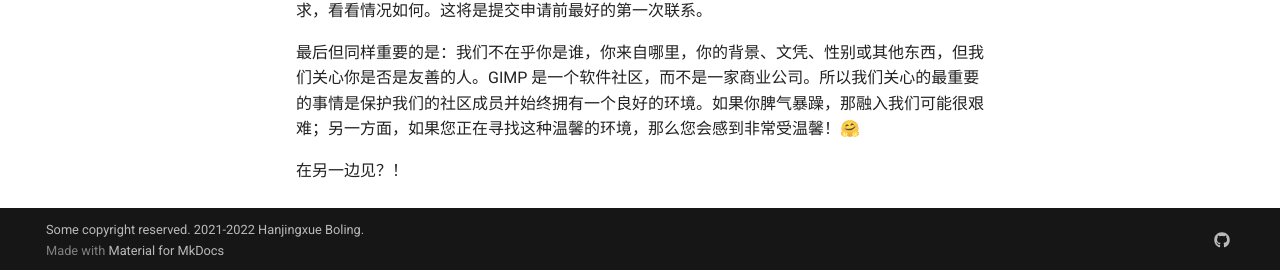
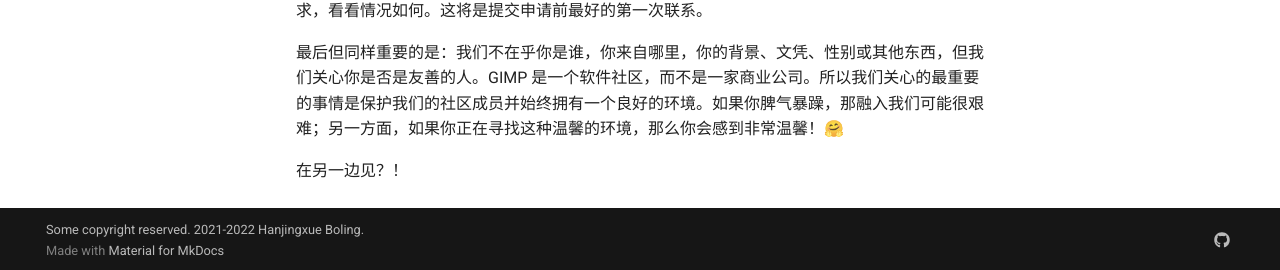
Before and after one commit to Hanjingxue-Boling/Whiteboard, an MkDocs documentation site: the page built from docs/translation/gimp-gsoc-2022.md, in a window 1280 px wide and 1238 px high. Shown: the part 965-1235 px from the top of the window. Built offline with MkDocs 1.6.1 and Material for MkDocs 9.7.7, drawn with Linux system fonts in a browser that asks for light colours; comment, search, counter and statistics services are not loaded.

Commit message:
修正错误

```diff
--- a/docs/translation/gimp-gsoc-2022.md
+++ b/docs/translation/gimp-gsoc-2022.md
@@ -24,6 +24,6 @@ GIMP 是一个巨大的代码库，对接受的任何代码具有高质量的要
 
 为了增加接受机会，你可以选择一些要修复的错误或一些简单的功能来实现（请查看我们的新手列表或只是查看完整的报告列表；如果你自己遇到问题，你可以来解决它！），向我们提出合并请求，看看情况如何。这将是提交申请前最好的第一次联系。
 
-最后但同样重要的是：我们不在乎你是谁，你来自哪里，你的背景、文凭、性别或其他东西，但我们关心你是否是友善的人。GIMP 是一个软件社区，而不是一家商业公司。所以我们关心的最重要的事情是保护我们的社区成员并始终拥有一个良好的环境。如果你脾气暴躁，那融入我们可能很艰难；另一方面，如果您正在寻找这种温馨的环境，那么您会感到非常受温馨！🤗
+最后但同样重要的是：我们不在乎你是谁，你来自哪里，你的背景、文凭、性别或其他东西，但我们关心你是否是友善的人。GIMP 是一个软件社区，而不是一家商业公司。所以我们关心的最重要的事情是保护我们的社区成员并始终拥有一个良好的环境。如果你脾气暴躁，那融入我们可能很艰难；另一方面，如果你正在寻找这种温馨的环境，那么你会感到非常温馨！🤗
 
 在另一边见？！
```
Also changed, not shown: docs/blog/goodies.md (line endings or trailing spaces).
